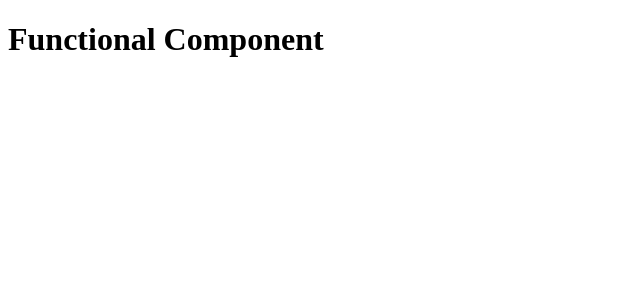
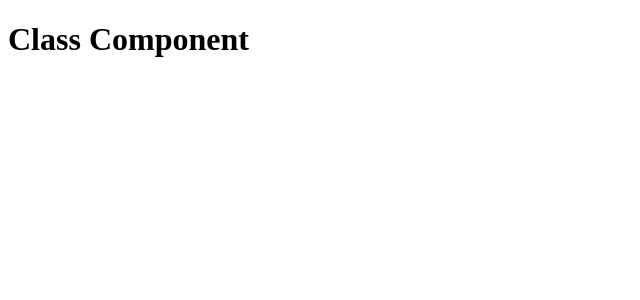
Before and after one commit to shubhsky/movieApp, a React (Create React App) app: page / in a window 1280 px wide. Shown: the top 300 px of the page, without its empty margins (0-640 px from the left). Built offline with nearby package versions, Linux system fonts and the light colour scheme.

Commit message:
Class Component in React

```diff
--- a/src/App.js
+++ b/src/App.js
@@ -1,7 +1,10 @@
-function App() {
-  return (
-    <h1>Functional Component</h1>
-  );
+import React from "react";
+
+// Creating class based component
+class App extends React.Component{
+  render(){
+    return <h1>Class Component</h1>
+  }
 }
 
-export default App;
+export default App
```
